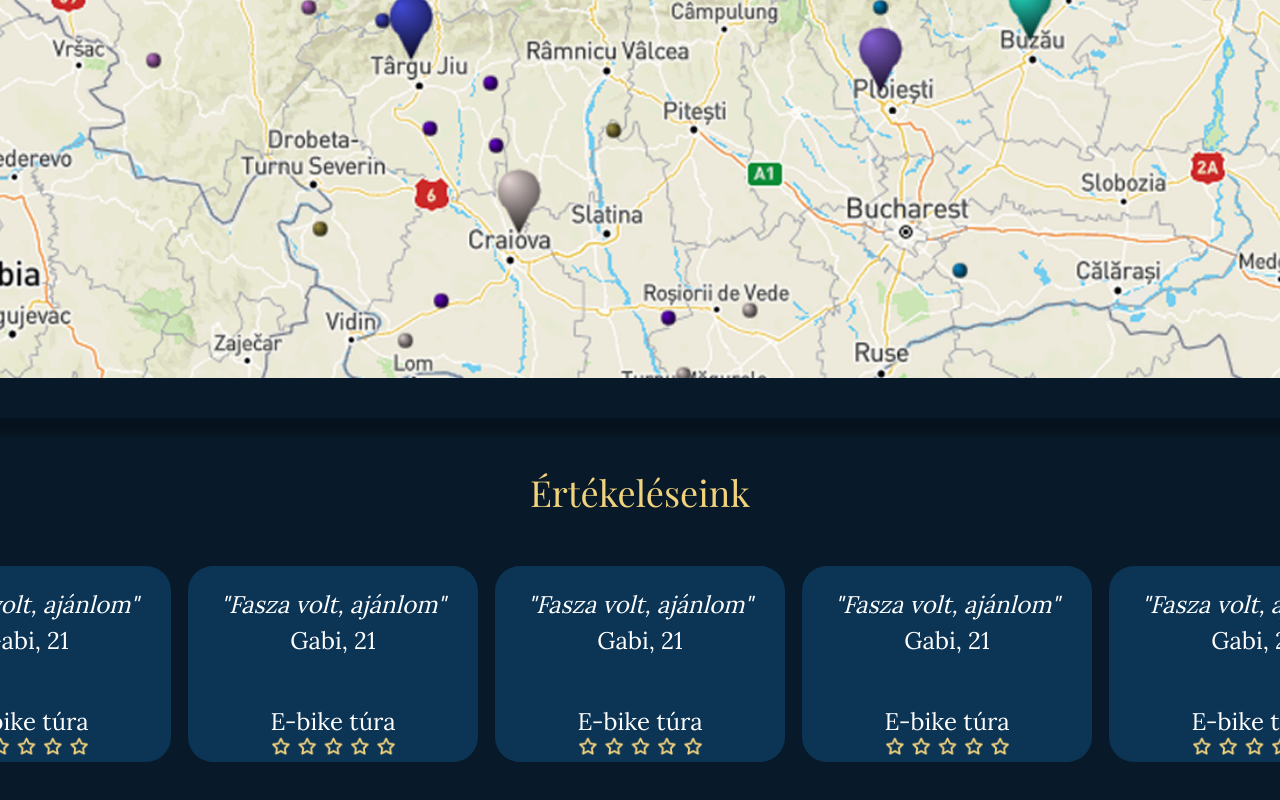
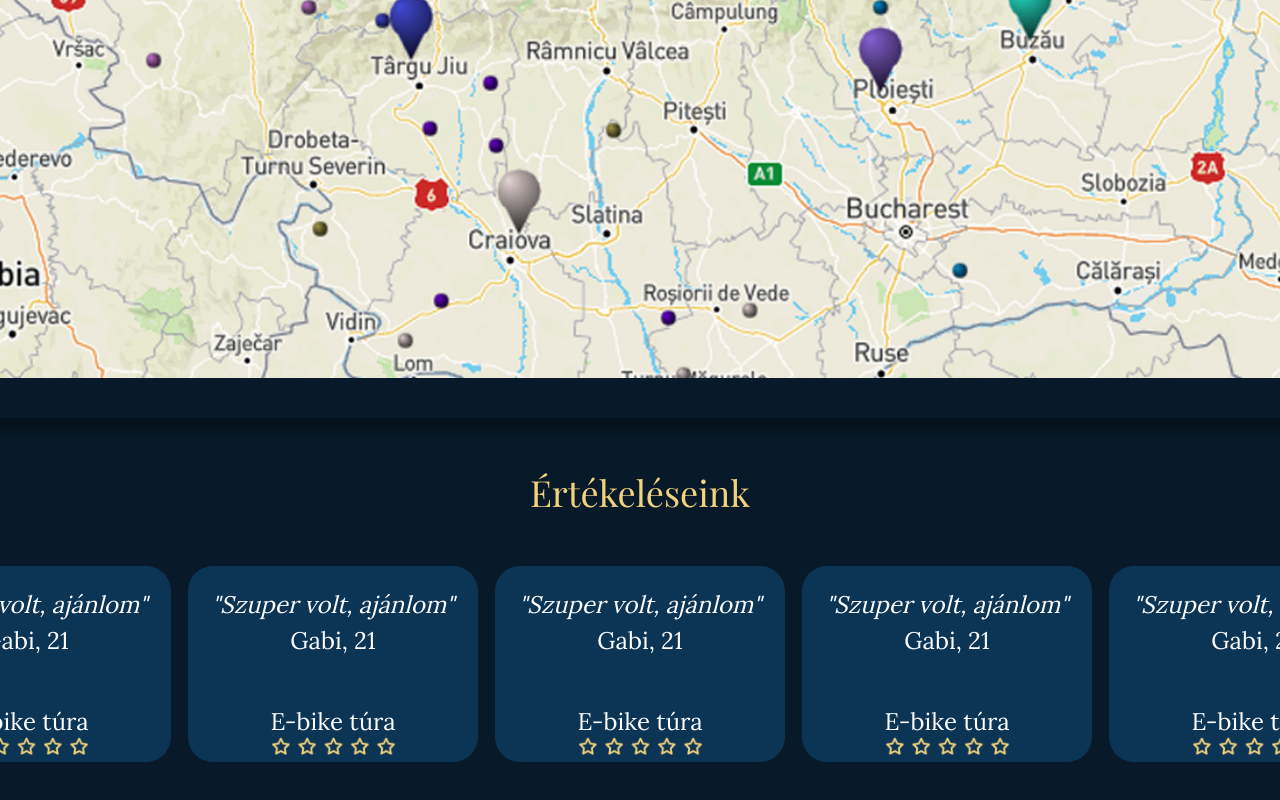
Before and after one commit to BudaiKinga/givexp, a React (Vite) app in the folder frontend/: page / in a window 1280 px wide. Shown: the part 2734-3534 px from the top of the page. Built offline with nearby package versions, Linux system fonts and the light colour scheme.

Commit message:
updated review mesage

```diff
--- a/frontend/src/components/Homepage/Reviews/Reviews.jsx
+++ b/frontend/src/components/Homepage/Reviews/Reviews.jsx
@@ -8,36 +8,36 @@ const Reviews = () => {
       <div className="title">Értékeléseink</div>
       <div className="list">
         <div className="entry">
-          <div className="quote">"Fasza volt, ajánlom"</div>
+          <div className="quote">"Szuper volt, ajánlom"</div>
           <div className="whom">Gabi, 21</div>
           <div className="where">E-bike túra</div>
           <img src={stars} />
         </div>
         <div className="entry">
-          <div className="quote">"Fasza volt, ajánlom"</div>
+          <div className="quote">"Szuper volt, ajánlom"</div>
           <div className="whom">Gabi, 21</div>
           <div className="where">E-bike túra</div>
           <img src={stars} />
         </div>
         <div className="entry">
-          <div className="quote">"Fasza volt, ajánlom"</div>
+          <div className="quote">"Szuper volt, ajánlom"</div>
           <div className="whom">Gabi, 21</div>
           <div className="where">E-bike túra</div>
           <img src={stars} />
         </div> <div className="entry">
-          <div className="quote">"Fasza volt, ajánlom"</div>
+          <div className="quote">"Szuper volt, ajánlom"</div>
           <div className="whom">Gabi, 21</div>
           <div className="where">E-bike túra</div>
           <img src={stars} />
         </div>
         <div className="entry">
-          <div className="quote">"Fasza volt, ajánlom"</div>
+          <div className="quote">"Szuper volt, ajánlom"</div>
           <div className="whom">Gabi, 21</div>
           <div className="where">E-bike túra</div>
           <img src={stars} />
         </div>
         {/* <div className="entry">
-          <div className="quote">"Fasza volt, ajánlom"</div>
+          <div className="quote">"Szuper volt, ajánlom"</div>
           <div className="whom">Gabi, 21</div>
           <div className="where">E-bike túra</div>
           <img src={stars} />
```
